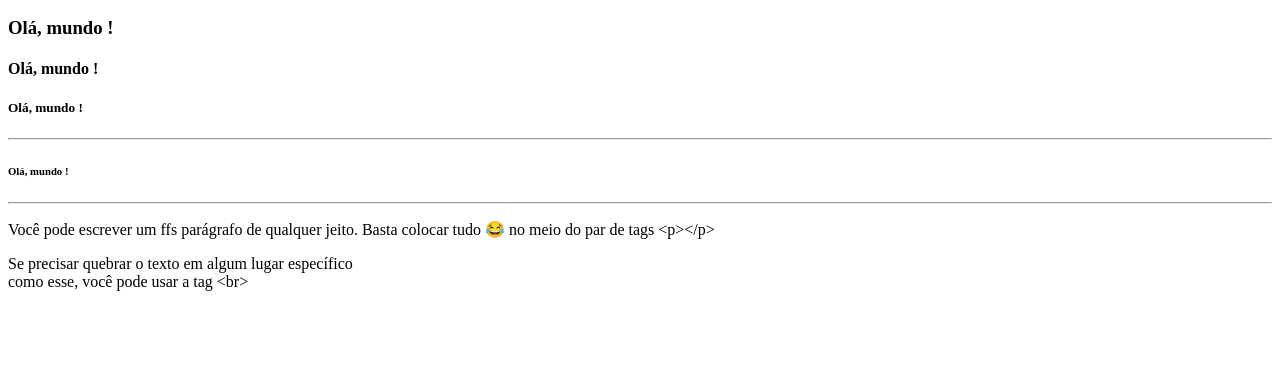
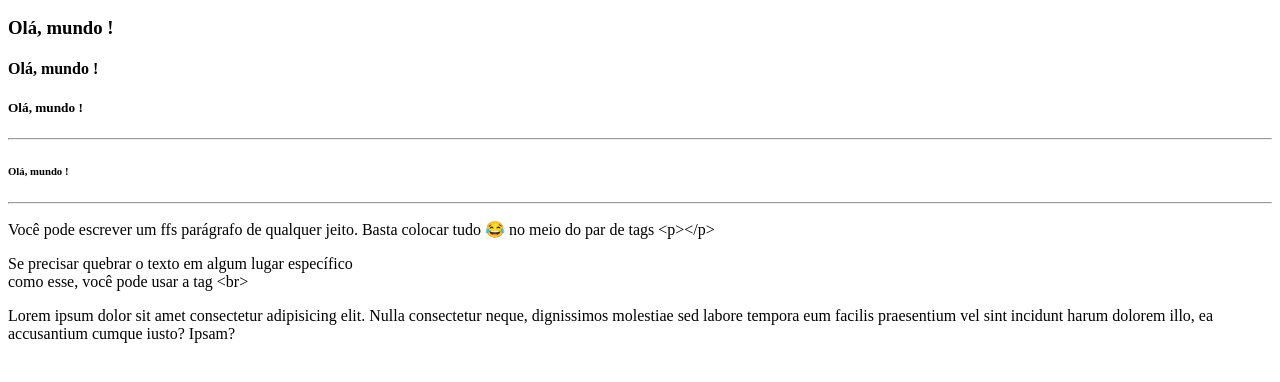
Before and after one commit to Romisson/html-estudos, a plain HTML site: page index.html in a window 1280 px wide. Shown: the part 110-492 px from the top of the page. Drawn offline with Linux system fonts and the light colour scheme.

Commit message:
Segunda alteração

```diff
--- a/index.html
+++ b/index.html
@@ -25,6 +25,7 @@
     </p>
 
     <!-- Este é um comentário!!!!-->
+    <p>Lorem ipsum dolor sit amet consectetur adipisicing elit. Nulla consectetur neque, dignissimos molestiae sed labore tempora eum facilis praesentium vel sint incidunt harum dolorem illo, ea accusantium cumque iusto? Ipsam?</p>
 
 </body>
 </html>
```
Also changed, not shown: README.txt.
